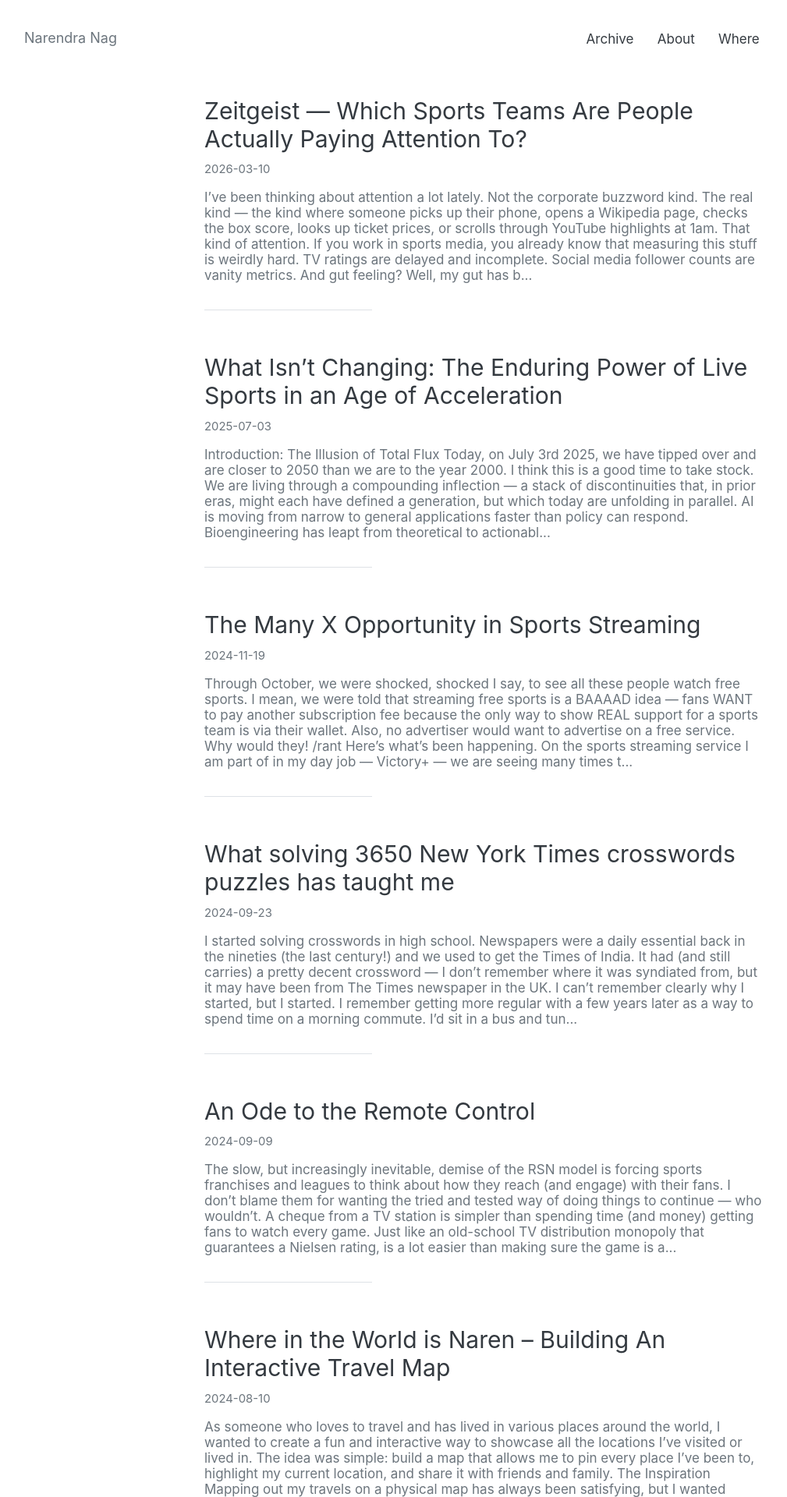
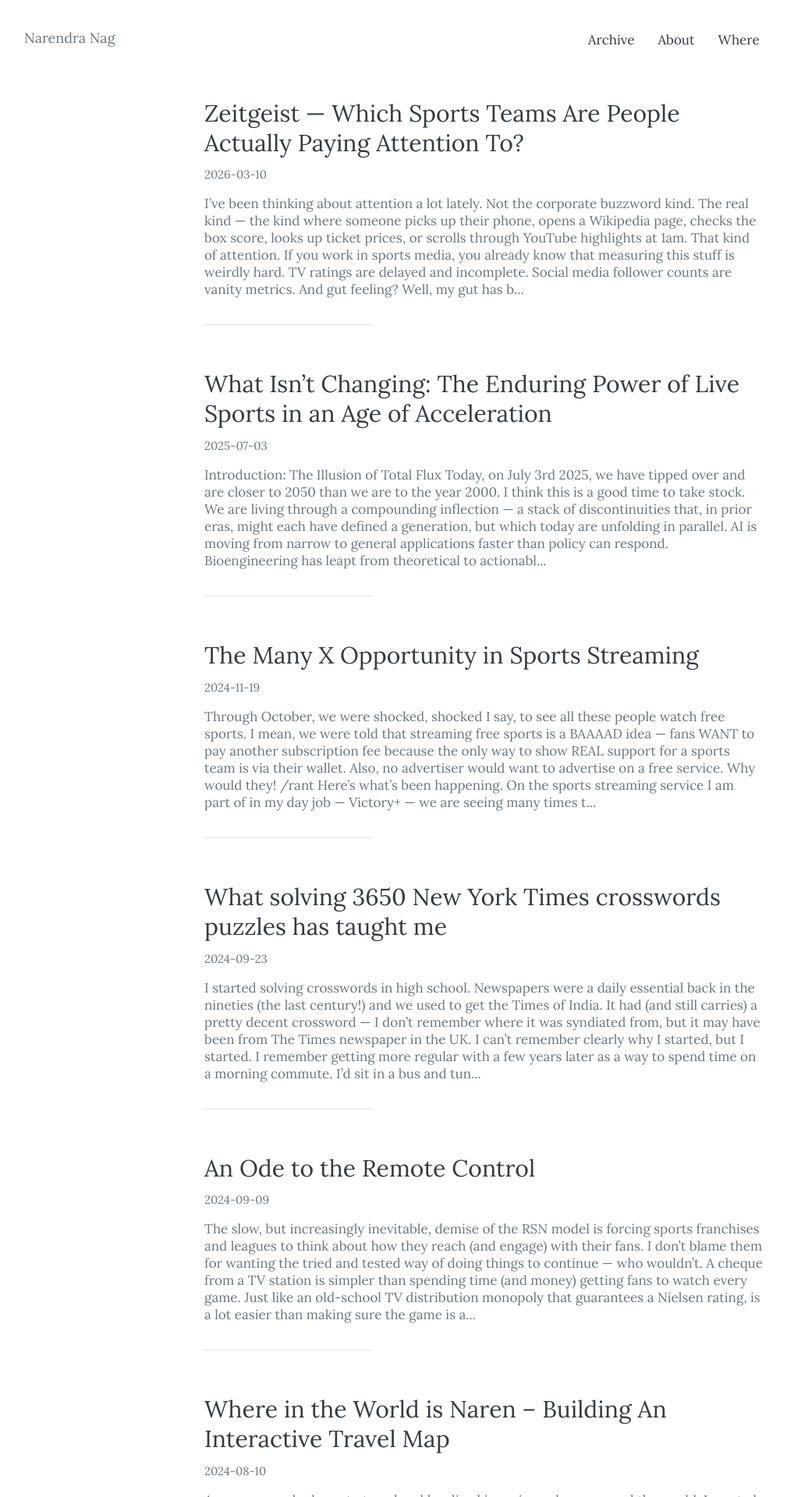
Before and after one commit to narendranag/narendranag.github.io, a Jekyll site: the page built from index.md, in a window 1280 px wide. Shown: the top 1920 px of the page at 78% size, without its empty margins (20-1029 px from the left). Built offline with Jekyll 4.4.1, drawn with Linux system fonts in a browser that asks for light colours.

Commit message:
Switch typography to Lora serif font from Google Fonts
- Add Lora (400, 700, 400i) via Google Fonts with preconnect and display=swap
- Create assets/css/fonts.css override loaded after main.css
- Adjust content line-height to 1.75 for serif readability
- Snap heading weights to Lora's real 400/700 weights
- Add subtle negative letter-spacing on large headings
- Code blocks remain monospace, theme CSS untouched

Co-Authored-By: Claude Opus 4.6 <noreply@anthropic.com>

```diff
--- a/_includes/assets.html
+++ b/_includes/assets.html
@@ -1,4 +1,5 @@
 <link rel="stylesheet" href="{{ "/assets/main.css" | relative_url }}?v={{ site.time | date: '%s' }}" />
+<link rel="stylesheet" href="{{ "/assets/css/fonts.css" | relative_url }}?v={{ site.time | date: '%s' }}" />
 <script src="{{ "/assets/main.js" | relative_url }}?v={{ site.time | date: '%s' }}" defer></script>
 {%- if "chapter,post,page" contains page.layout -%}
 {%- if site.theme_setting.code or page.code -%}
--- a/_includes/head.html
+++ b/_includes/head.html
@@ -1,6 +1,10 @@
 <head>
   <meta charset="utf-8">
   <meta name="viewport" content="width=device-width, initial-scale=1">
+  <!-- Google Fonts: Lora (serif) -->
+  <link rel="preconnect" href="https://fonts.googleapis.com">
+  <link rel="preconnect" href="https://fonts.gstatic.com" crossorigin>
+  <link href="https://fonts.googleapis.com/css2?family=Lora:ital,wght@0,400;0,700;1,400&display=swap" rel="stylesheet">
   <meta name="author" content="{{ site.author }}">
   <meta http-equiv="X-Content-Type-Options" content="nosniff">
   <meta http-equiv="X-Frame-Options" content="SAMEORIGIN">
--- /dev/null
+++ b/assets/css/fonts.css
@@ -0,0 +1,38 @@
+/* Font Override: Lora (Google Fonts)
+   Loaded after main.css to override the theme's default sans-serif stack. */
+
+/* Base font family */
+body, html {
+  font-family: 'Lora', Georgia, 'Times New Roman', serif;
+}
+
+/* Form inputs */
+.form-control {
+  font-family: 'Lora', Georgia, 'Times New Roman', serif;
+}
+
+/* Content area: slightly more line-height for serif readability */
+.content {
+  line-height: 1.75;
+}
+
+/* Global headings: light weight for site chrome (logo, archive headers) */
+h1, h2, h3 {
+  font-weight: 400;
+}
+
+/* Content headings: bold for reading hierarchy.
+   Snaps theme's 500/550 weights to Lora's real weight 700. */
+.content h1, .content h2, .content h3,
+.content h4, .content h5, .content h6 {
+  font-weight: 700;
+}
+
+/* Slight negative tracking on large headings */
+.content h1 {
+  letter-spacing: -0.01em;
+}
+
+.content h2 {
+  letter-spacing: -0.005em;
+}
```
